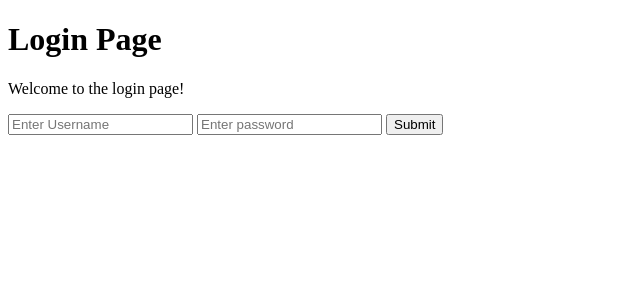
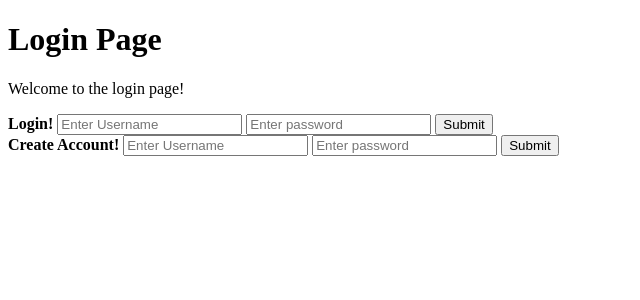
Before and after one commit to Fabbster/DatabaseProject, a Flask app: page / in a window 1280 px wide. Shown: the top 300 px of the page, without its empty margins (0-640 px from the left). Run offline with Flask 3, Linux system fonts and the light colour scheme.

Commit message:
Lite nya grejer

```diff
--- a/databaseProj/app.py
+++ b/databaseProj/app.py
@@ -1,9 +1,11 @@
 import mysql.connector
-from flask import Flask, render_template, request
+from flask import Flask, render_template, request, session
 
 MainPage = Flask(__name__)
 
 app = Flask(__name__)
+
+app.secret_key = 'your_secret_key'
 
 @app.route('/')
 def index():
@@ -11,7 +13,48 @@ def index():
     app_name = 'My Flask App'
     return render_template('Login.html', title=title, app_name=app_name)
 
-_USERNAME = ''
+@app.route('/deleteUser', methods=['POST'])
+def delUser():
+
+    connection = mysql.connector.connect(
+        host='localhost',
+        user='test_user',
+        password='Test123456!',
+        database='recepie_finder'
+    )
+    cursor = connection.cursor()
+    cursor.execute("DELETE FROM Users WHERE Username = %s;", (session.get('_USERNAME'),))
+    connection.commit()
+    title = 'Flask Website'
+    app_name = 'My Flask App'
+
+    return render_template('Login.html', title='Account deleted', app_name='My Flask App')
+
+
+@app.route('/createUser', methods=['POST'])
+def addUser():
+    input1 = request.form['C_userName']
+    input2 = request.form['C_password']
+    connection = mysql.connector.connect(
+        host='localhost',
+        user='test_user',
+        password='Test123456!',
+        database='recepie_finder'
+    )
+    cursor = connection.cursor()
+    cursor.execute("SELECT * FROM Users WHERE Users.UserName = %s;", (input1))
+    results = cursor.fetchall()
+    if results:
+        return render_template('Login.html', title='User already exists!', app_name='My Flask App')
+
+    #INSERT INTO Users (username, password) VALUES ('Fabian2', '12345');
+    cursor.execute("INSERT INTO Users (username, password) VALUES ('%s','%s')", (input1,input2))
+    connection.commit()
+    title = 'Flask Website'
+    app_name = 'My Flask App'
+
+    return render_template('Login.html', title='Account Created', app_name='My Flask App')
+
 
 @app.route('/Login', methods=['POST'])
 def new_page():
@@ -31,12 +74,13 @@ def new_page():
 
     title = 'Flask Website'
     app_name = 'My Flask App'
-    if (results):
-        _USERNAME = input1
-        return render_template('index.html', title=title, app_name=app_name)
 
-    title = "Login Failed"
-    return render_template('Login.html', title=title, app_name=app_name)
+    if results:
+        session['_USERNAME'] = input1
+        return render_template('index.html', title='Flask Website', app_name='My Flask App')
+
+    return render_template('Login.html', title='Login Failed', app_name='My Flask App')
+
 
 @app.route('/button-clicked', methods=['POST'])
 def button_clicked():
--- a/databaseProj/templates/Login.html
+++ b/databaseProj/templates/Login.html
@@ -7,6 +7,13 @@
     <h1>Login Page</h1>
     <p>Welcome to the login page!</p>
     <form method="POST" action="/Login">
+        <b>Login!</b>
+        <input type="text" name="userName" placeholder="Enter Username">
+        <input type="password" name="password" placeholder="Enter password">
+        <button type="submit">Submit</button>
+    </form>
+    <form method="POST" action="/createUser">
+        <b>Create Account!</b>
         <input type="text" name="userName" placeholder="Enter Username">
         <input type="password" name="password" placeholder="Enter password">
         <button type="submit">Submit</button>
--- a/databaseProj/templates/index.html
+++ b/databaseProj/templates/index.html
@@ -15,9 +15,10 @@
             <input type="text" id="quant" name="quantity"><br>
             <label for="Unit">Enter unit(g, ml, etc.):</label><br>
             <input type="text" id="unit" name="Unit"><br>
+            <button type="submit" >Submit Ingredient.</button><br>
     </form>
-<form method="POST" action="/getdishNames">
-<button type="submit" >Submit ingredient!</button><br>
+    <form method="POST" action="/deleteUser">
+        <button type="submit" >Delete Account.</button><br>
     </form>
 </body>
 </html>
```
Lines whose indentation alone changed are shown as unchanged.
